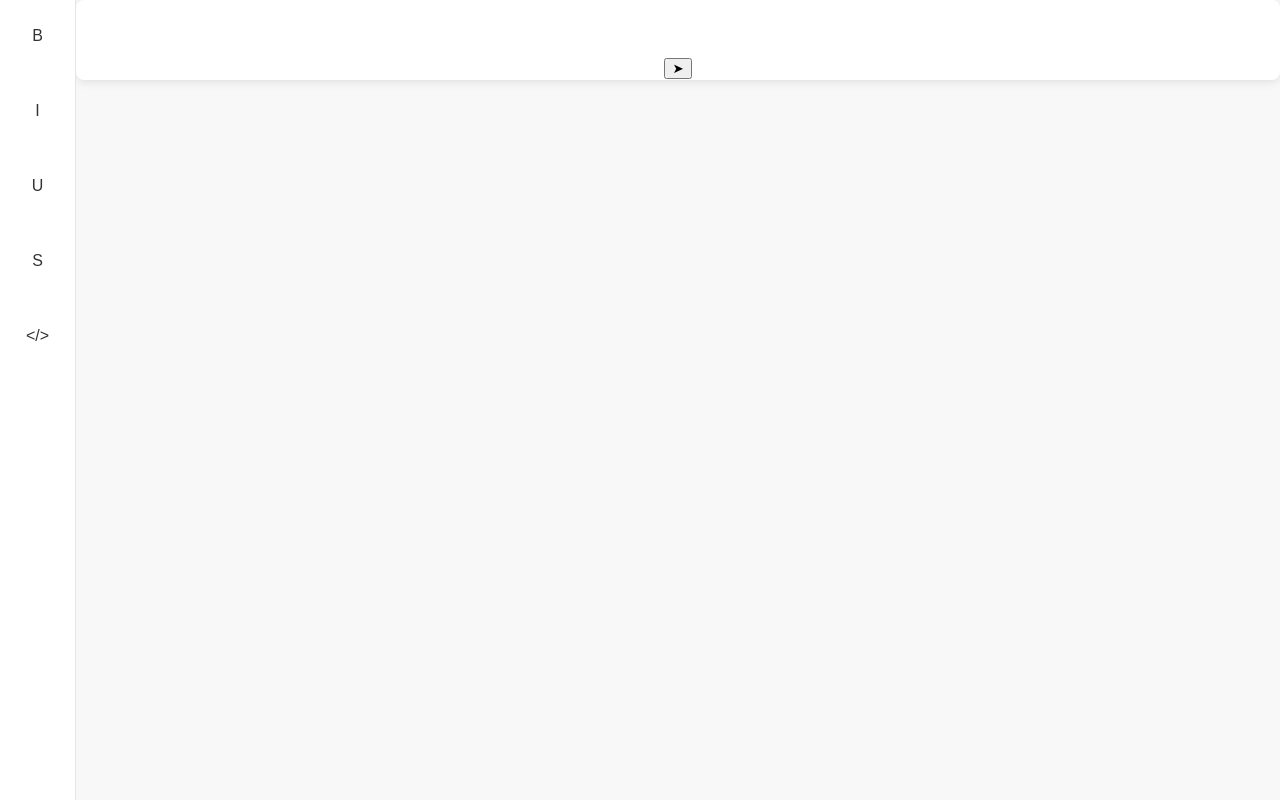
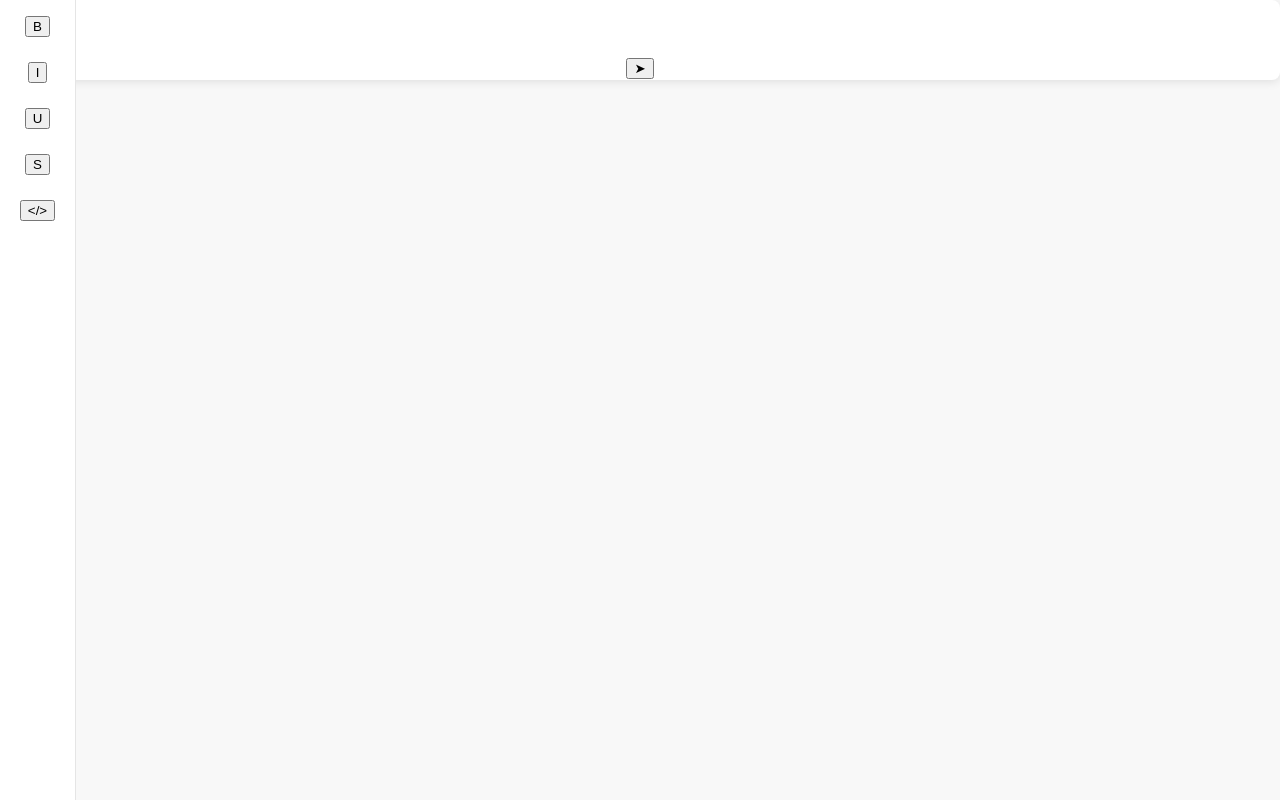
Before and after one commit to Keyy4444/Doe, a React (Vite) app: page / in a window 1280 px wide. Built offline with nearby package versions, Linux system fonts and the light colour scheme.

Commit message:
feat: Tiptap Editor logic and flow

```diff
--- a/package.json
+++ b/package.json
@@ -10,6 +10,7 @@
     "preview": "vite preview"
   },
   "dependencies": {
+    "@tiptap/extension-underline": "^2.11.5",
     "@tiptap/react": "^2.11.5",
     "@tiptap/starter-kit": "^2.11.5",
     "less": "^4.2.2",
--- a/src/Components/ChatContainer/ChatContainer.tsx
+++ b/src/Components/ChatContainer/ChatContainer.tsx
@@ -2,9 +2,18 @@ import { useState } from "react";
 import styles from "./ChatContainer.module.less";
 import ChatHistory from "../ChatHistory/ChatHistory";
 import ChatInput from "../ChatInput/ChatInput";
+import { useEditor } from "@tiptap/react";
+import Sidebar from "../Sidebar/Sidebar";
+import StarterKit from "@tiptap/starter-kit";
+import Underline from "@tiptap/extension-underline";
 
 const ChatContainer = () => {
   const [messages, setMessages] = useState<string[]>([]);
+
+  const editor = useEditor({
+    extensions: [StarterKit, Underline],
+    content: "",
+  });
 
   const handleSendMessage = (message: string) => {
     setMessages([...messages, message]);
@@ -12,8 +21,11 @@ const ChatContainer = () => {
 
   return (
     <div className={styles.chatContainer}>
-      <ChatHistory messages={messages} />
-      <ChatInput onSendMessage={handleSendMessage} />
+      <Sidebar editor={editor} />
+      <div className={styles.chatMain}>
+        <ChatHistory messages={messages} />
+        <ChatInput editor={editor} onSendMessage={handleSendMessage} />
+      </div>
     </div>
   );
 };
--- a/src/Components/ChatInput/ChatInput.tsx
+++ b/src/Components/ChatInput/ChatInput.tsx
@@ -1,17 +1,12 @@
-import { useEditor, EditorContent } from "@tiptap/react";
-import StarterKit from "@tiptap/starter-kit";
+import { Editor, EditorContent } from "@tiptap/react";
 import styles from "./ChatInput.module.less";
 
 interface ChatInputProps {
   onSendMessage: (message: string) => void;
+  editor: Editor | null;
 }
 
-const ChatInput = ({ onSendMessage }: ChatInputProps) => {
-  const editor = useEditor({
-    extensions: [StarterKit],
-    content: "",
-  });
-
+const ChatInput = ({ onSendMessage, editor }: ChatInputProps) => {
   const handleSendMessage = () => {
     if (!editor || editor.getHTML().trim() === "<p></p>") return;
 
--- a/src/Components/Sidebar/Sidebar.tsx
+++ b/src/Components/Sidebar/Sidebar.tsx
@@ -1,13 +1,47 @@
+import { Editor } from "@tiptap/react";
 import styles from "./Sidebar.module.less";
 
-export const Sidebar = () => {
+interface SidebarProps {
+  editor: Editor | null;
+}
+
+const Sidebar = ({ editor }: SidebarProps) => {
+  if (!editor) return null;
+
   return (
     <div className={styles.sidebar}>
-      <button className={styles.sidebarBtn}>B</button>
-      <button className={styles.sidebarBtn}>I</button>
-      <button className={styles.sidebarBtn}>U</button>
-      <button className={styles.sidebarBtn}>S</button>
-      <button className={styles.sidebarBtn}>{"</>"}</button>
+      <button
+        onClick={() => editor.chain().focus().toggleBold().run()}
+        className={editor.isActive("bold") ? styles.active : ""}
+      >
+        B
+      </button>
+      <button
+        onClick={() => editor.chain().focus().toggleItalic().run()}
+        className={editor.isActive("italic") ? styles.active : ""}
+      >
+        I
+      </button>
+      <button
+        onClick={() => editor.chain().focus().toggleUnderline().run()}
+        className={editor.isActive("underline") ? styles.active : ""}
+      >
+        U
+      </button>
+      <button
+        onClick={() => editor.chain().focus().toggleStrike().run()}
+        className={editor.isActive("strike") ? styles.active : ""}
+      >
+        S
+      </button>
+      <button
+        onClick={() => editor.chain().focus().toggleCodeBlock().run()}
+        className={editor.isActive("codeBlock") ? styles.active : ""}
+      >
+        {"</>"}
+      </button>
     </div>
   );
 };
+
+export default Sidebar;
--- a/src/Layout/Layout.module.less
+++ b/src/Layout/Layout.module.less
@@ -1,3 +1,3 @@
 .main {
-  margin-left: 76px;
+  // margin-left: 76px;
 }
--- a/src/Layout/Layout.tsx
+++ b/src/Layout/Layout.tsx
@@ -1,5 +1,5 @@
 import { ReactNode } from "react";
-import { Sidebar } from "../Components/Sidebar/Sidebar";
+// import { Sidebar } from "../Components/Sidebar/Sidebar";
 import styles from "./Layout.module.less";
 
 interface LayoutProps {
@@ -9,7 +9,7 @@ interface LayoutProps {
 const Layout = ({ children }: LayoutProps) => {
   return (
     <>
-      <Sidebar />
+      {/* <Sidebar /> */}
       <div className={styles.main}>{children}</div>
     </>
   );
```
Also changed, not shown: 1 other file (tests, documents, lock files or other folders).
